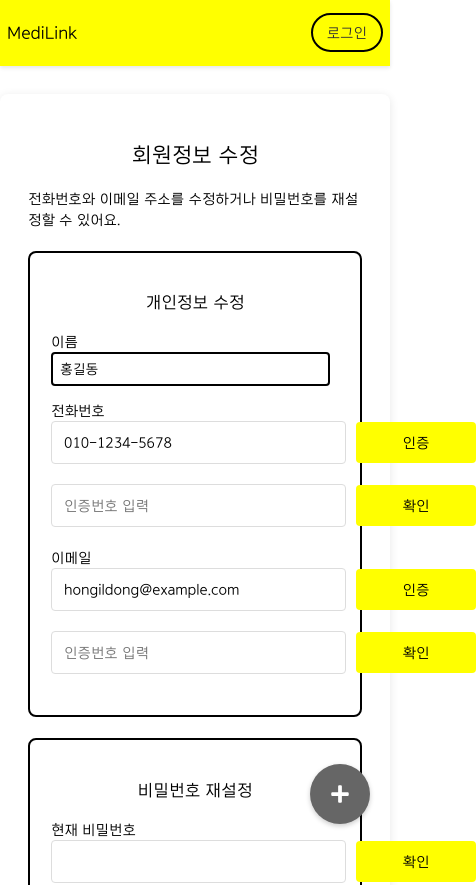
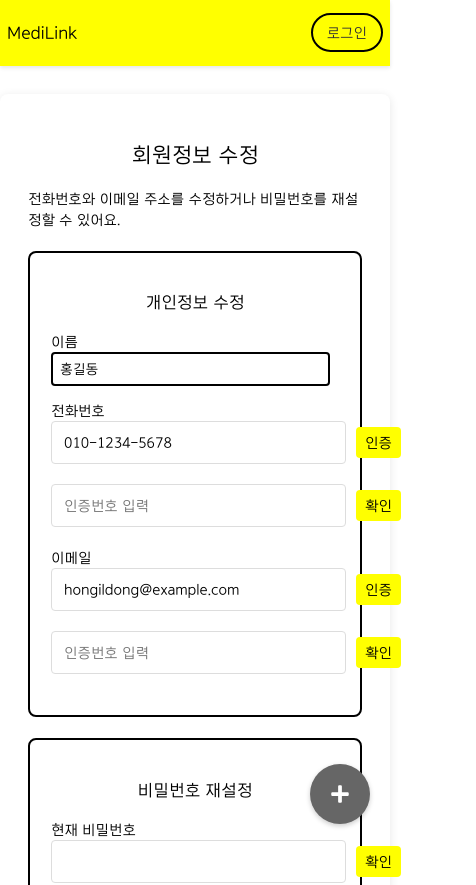
Before and after one commit to davJ-star/hanwha-ieum-seongwook, a React (Vite) app in the folder frontend/my-react-app/: page /MemberInfo in a window 390 px wide. Shown: the top 885 px of the page, 476 px wide, since content can reach past the window. Built offline with nearby package versions, Linux system fonts and the light colour scheme.

Commit message:
style: add mobile-friendly button styling for MemberInfo page
- Implemented responsive media query for input group buttons
- Reduced button padding and font size for smaller screens
- Ensured buttons maintain minimum width and adjust dynamically
- Improved mobile layout for button elements

```diff
--- a/frontend/my-react-app/src/styles/pages/Memberinfo.css
+++ b/frontend/my-react-app/src/styles/pages/Memberinfo.css
@@ -106,3 +106,12 @@
     gap: 10px;
     z-index: 1000;
   }
+
+@media screen and (max-width: 768px) {
+  .input-group button {
+    padding: 0.5rem 0.2rem !important;
+    min-width: 45px !important;  /* 버튼의 최소 너비 설정 */
+    font-size: 14px !important;  /* 글자 크기도 약간 줄임 */
+    width: auto !important;  /* 내용에 맞게 너비 조정 */
+  }
+}
```
